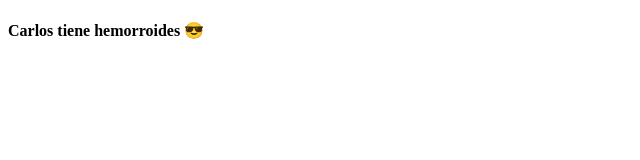
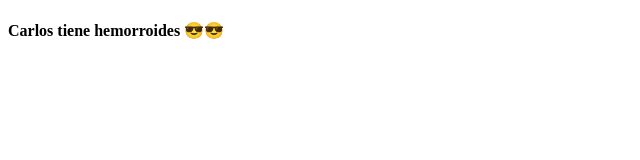
Before and after one commit to DanielDSDS/tesis-manager, a React (Vite) app: page / in a window 1280 px wide. Shown: the top 160 px of the page, without its empty margins (0-640 px from the left). Built offline with nearby package versions, Linux system fonts and the light colour scheme; no server answers.

Commit message:
Commit de prueba despues de eliminar /dist

```diff
--- a/src/App.js
+++ b/src/App.js
@@ -16,7 +16,7 @@ const App = () => {
 
     return(
         <div>
-            <h4>Carlos tiene hemorroides 😎</h4>
+            <h4>Carlos tiene hemorroides 😎😎</h4>
         </div>
     );
 };
```
